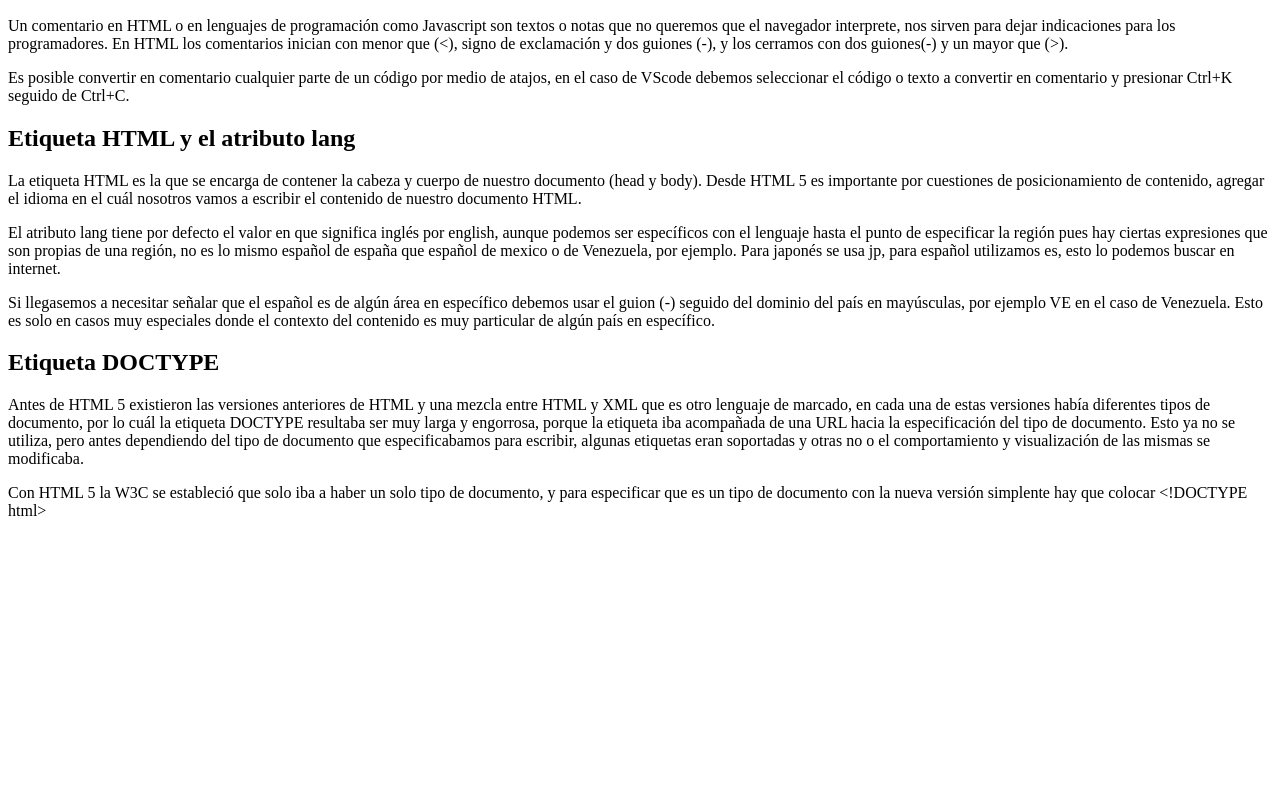
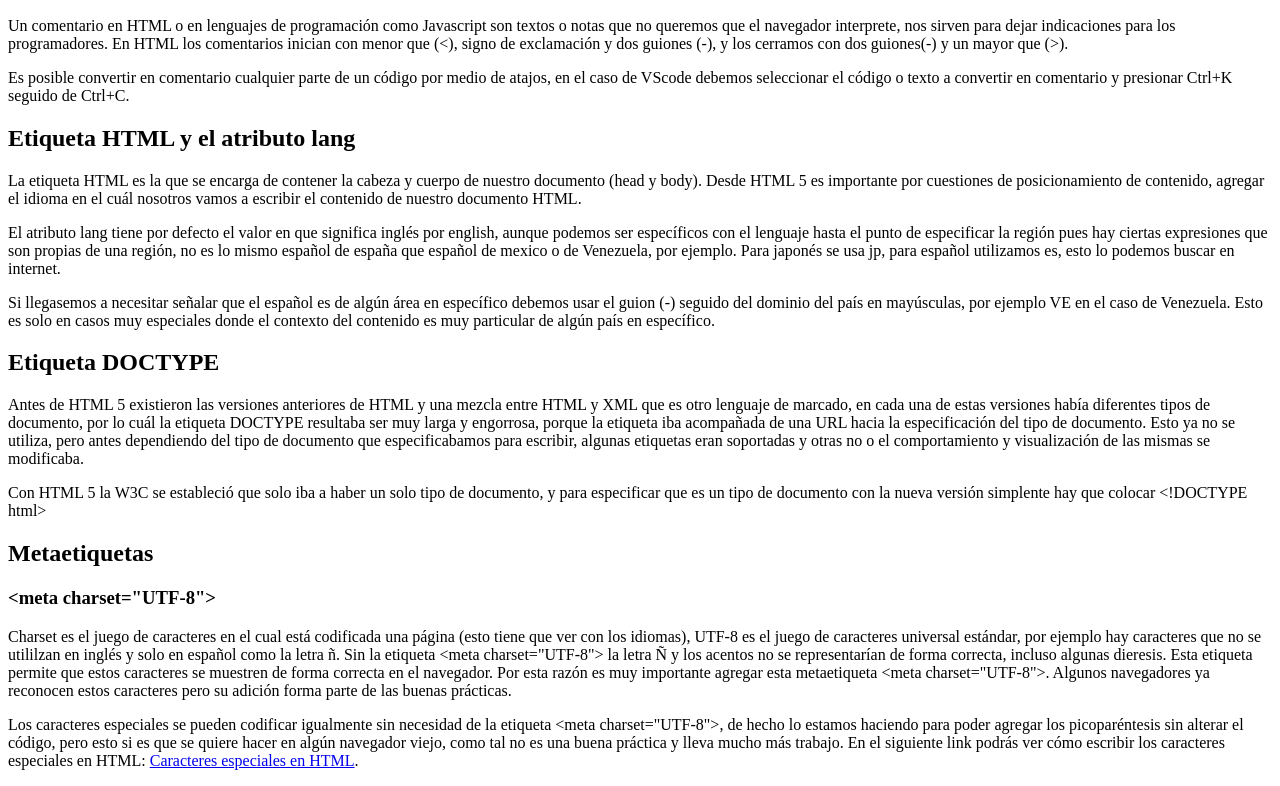
Before and after one commit to jobedosan/Curso-HTML, a plain HTML site: page pages/index.html in a window 1280 px wide. Shown: the part 1705-2491 px from the top of the page. Before the commit the page ends 2241 px from the top, so only its background shows below. Drawn offline with Linux system fonts and the light colour scheme.

Commit message:
Sexto respaldo <meta charset=UTF-8 y tabla de caracterres especiales

```diff
--- a/pages/index.html
+++ b/pages/index.html
@@ -196,5 +196,21 @@
     <p>
         Con HTML 5 la W3C se estableció que solo iba a haber un solo tipo de documento, y para especificar que es un tipo de documento con la nueva versión simplente hay que colocar &lt;!DOCTYPE html&gt;
     </p>
+
+    <h2>
+        Metaetiquetas
+    </h2>
+
+    <h3>
+        &lt;meta charset="UTF-8"&gt;
+    </h3>
+
+    <p>
+        Charset es el juego de caracteres en el cual está codificada una página (esto tiene que ver con los idiomas), UTF-8 es el juego de caracteres universal estándar, por ejemplo hay caracteres que no se utililzan en inglés y solo en español como la letra ñ. Sin la etiqueta &lt;meta charset="UTF-8"&gt; la letra Ñ y los acentos no se representarían de forma correcta, incluso algunas dieresis. Esta etiqueta permite que estos caracteres se muestren de forma correcta en el navegador. Por esta razón es muy importante agregar esta metaetiqueta &lt;meta charset="UTF-8"&gt;. Algunos navegadores ya reconocen estos caracteres pero su adición forma parte de las buenas prácticas.
+    </p>
+
+    <p>
+        Los caracteres especiales se pueden codificar igualmente sin necesidad de la etiqueta &lt;meta charset="UTF-8"&gt;, de hecho lo estamos haciendo para poder agregar los picoparéntesis sin alterar el código, pero esto si es que se quiere hacer en algún navegador viejo, como tal no es una buena práctica y lleva mucho más trabajo. En el siguiente link podrás ver cómo escribir los caracteres especiales en HTML: <a href="../img/Caracteres especiales en HTML.pdf" target="_blank">Caracteres especiales en HTML</a>.
+    </p>
 </body>
 </html>
```
Also changed, not shown: 1 other file.
